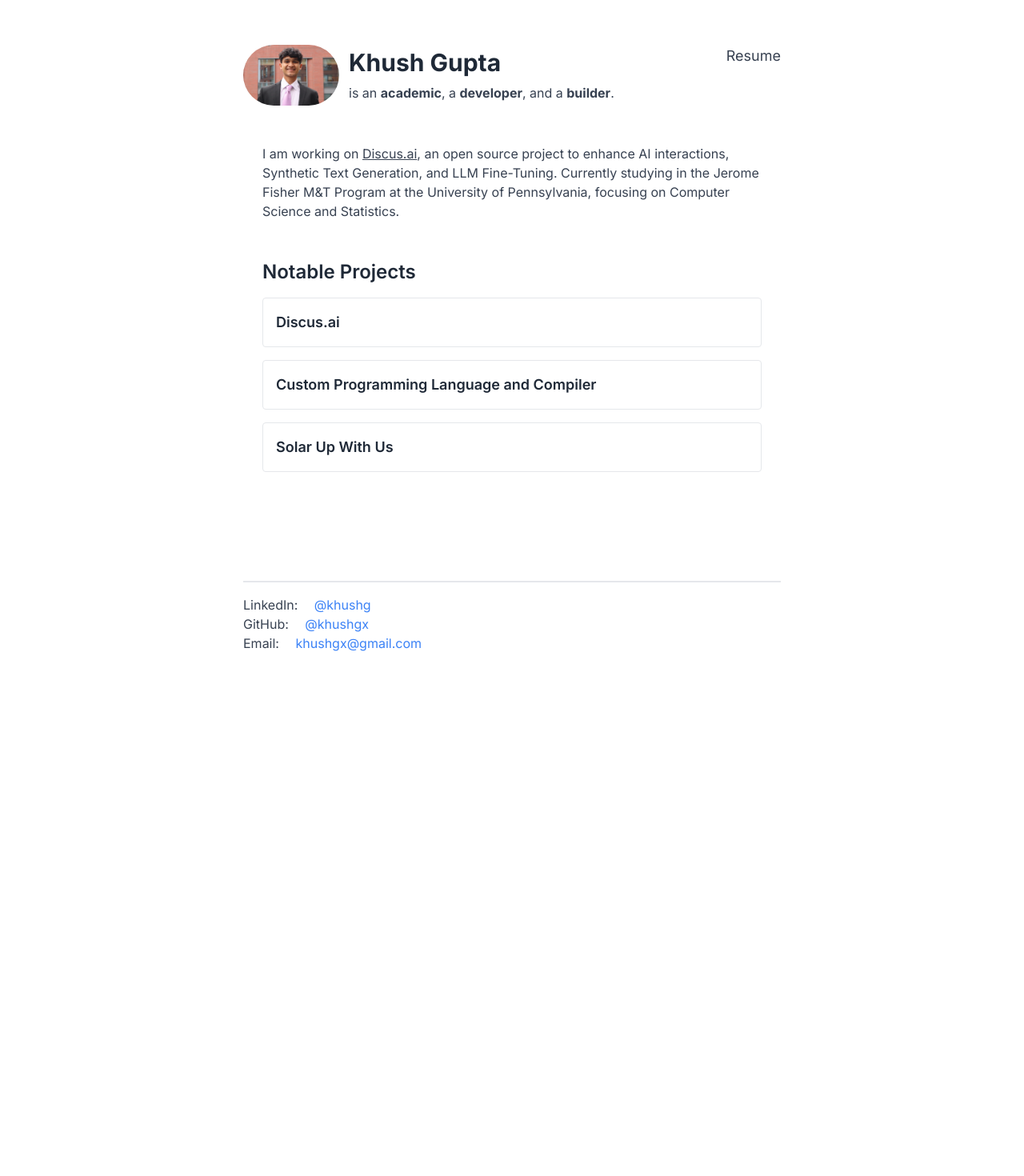
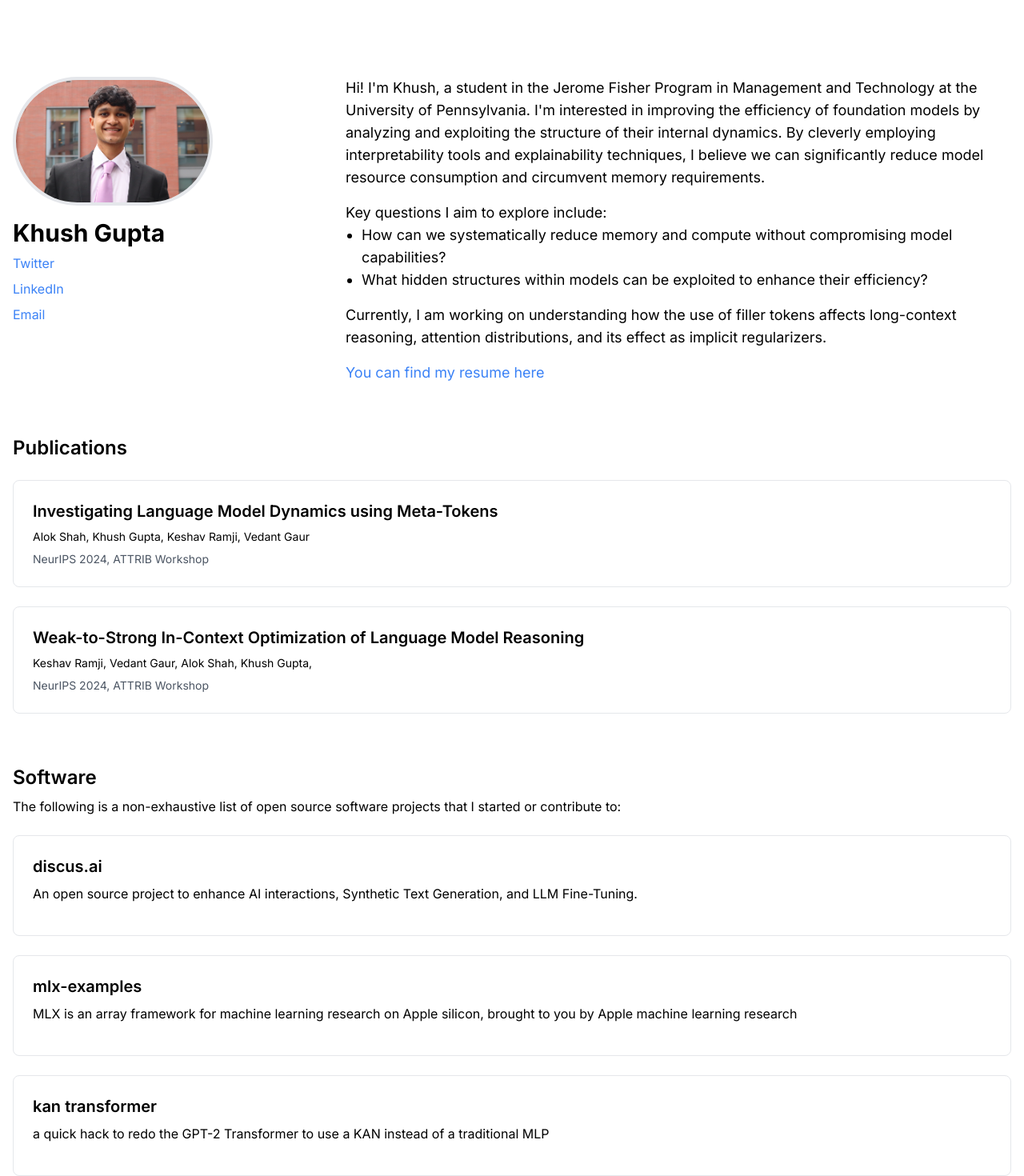
Before and after one commit to khushgx/website, a Next.js app: page / in a window 1280 px wide. Shown: the top 1470 px of the page at 80% size. Before the commit the page ends 848 px from the top, so only its background shows below. Built offline with nearby package versions, Linux system fonts and the light colour scheme.

Commit message:
updated website

```diff
--- a/package.json
+++ b/package.json
@@ -9,6 +9,8 @@
     "lint": "next lint"
   },
   "dependencies": {
+    "framer-motion": "^11.11.8",
+    "lucide-react": "^0.396.0",
     "next": "14.0.3",
     "react": "^18",
     "react-dom": "^18",
--- a/src/app/layout.js
+++ b/src/app/layout.js
@@ -4,8 +4,8 @@ import './globals.css'
 const inter = Inter({ subsets: ['latin'] })
 
 export const metadata = {
-  title: 'Create Next App',
-  description: 'Generated by create next app',
+  title: "Khush Gupta's Website",
+  description: 'Projects, Publications, Skills for Khush Gupta',
 }
 
 export default function RootLayout({ children }) {
--- a/src/app/page.js
+++ b/src/app/page.js
@@ -1,72 +1,118 @@
+import React from 'react';
+import Head from 'next/head';
 import Link from 'next/link';
-import Image from 'next/image'
+import Image from 'next/image';
 
 export default function Home() {
   return (
-    <div className="min-h-screen bg-white">
-      <header className="py-6 mt-8 container mx-auto max-w-2xl">
-        <div className="flex flex-col md:flex-row items-start">
+    <div className="min-h-screen bg-white text-black py-24">
+      <Head>
+        <title>Khush Gupta | Portfolio</title>
+        <meta name="description" content="Portfolio website of Khush Gupta" />
+        <link rel="icon" href="/favicon.ico" />
+        <style>{`
+          body {
+            font-family: -apple-system, BlinkMacSystemFont, 'Segoe UI', 'Roboto', 'Oxygen', 'Ubuntu', 'Cantarell', 'Fira Sans', 'Droid Sans', 'Helvetica Neue', sans-serif;
+          }
+        `}</style>
+      </Head>
 
-          {/* Flex container for image and name */}
-          <div className="flex items-center mb-4 md:mb-0 md:mr-4">
-            {/* Image */}
-            <div className="flex-shrink-0 mr-3">
-              <Image src="/img.png" width={120} height={150} className="rounded-full" />
-            </div>
-            {/* Name and Description */}
-            <div>
-              <h1 className="text-3xl font-bold text-gray-800">Khush Gupta</h1>
-              <p className="text-gray-700 mt-2">
-                is an <span className="font-bold">academic</span>, a <span className="font-bold">developer</span>, and a <span className="font-bold">builder</span>.
-              </p>
+      <main className="container mx-auto px-4">
+        {/* Introduction Section */}
+        <section className="mb-16 flex flex-col md:flex-row items-center md:items-start">
+          {/* Headshot on the left, left-aligned */}
+          <div className="md:w-1/3 flex flex-col items-center md:items-start md:pr-8">
+            <Image
+              src="/img.png"
+              alt="Khush Gupta Headshot"
+              width={250}
+              height={250}
+              className="rounded-full border-4 border-gray-200 mb-4"
+            />
+            <h1 className="text-3xl font-bold mb-2 text-left">Khush Gupta</h1>
+            <div className="space-y-2 text-left">
+              <div><Link href="https://twitter.com/notkhushg" className="text-blue-500 hover:underline">Twitter</Link></div>
+              <div><Link href="https://linkedin.com/in/khushg" className="text-blue-500 hover:underline">LinkedIn</Link></div>
+              <div><a href="mailto:khushgx@gmail.com" className="text-blue-500 hover:underline">Email</a></div>
             </div>
           </div>
-          {/* End of Flex container */}
 
-          {/* Rest of the code */}
-          <nav className="flex space-x-4 ml-0 md:ml-auto">
-            <Link href="https://drive.google.com/file/d/14kFWr9PVHWh05w4zSt5UNnTILBM4dJiZ/view?usp=sharing" className="text-lg text-gray-700 hover:text-gray-900" target="_blank">Resume</Link>
-          </nav>
-        </div>
-      </header>
+          {/* Description on the right, left-aligned */}
+          <div className="md:w-2/3 mt-8 md:mt-0 text-left">
+            <p className="text-lg mb-4">
+              Hi! I'm Khush, a student in the Jerome Fisher Program in Management and Technology at the University of Pennsylvania.
+              I'm interested in improving the efficiency of foundation models by analyzing and exploiting the structure of their internal dynamics. By cleverly employing interpretability tools and explainability techniques, I believe we can significantly reduce model resource consumption and circumvent memory requirements.
+            </p>
+            <p className="text-lg mb-4">
+              Key questions I aim to explore include:
+              <ul className="list-disc ml-5">
+                <li>How can we systematically reduce memory and compute without compromising model capabilities?</li>
+                <li>What hidden structures within models can be exploited to enhance their efficiency?</li>
+              </ul>
+            </p>
+            <p className="text-lg mb-4">Currently, I am working on understanding how the use of filler tokens affects long-context reasoning, attention distributions, and its effect as implicit regularizers.</p>
+            <p className="text-lg">
+              <Link href="/resume.pdf" className="text-blue-500 hover:underline">You can find my resume here</Link>
+            </p>
+          </div>
+        </section>
 
-      <main className="container mx-auto p-6 max-w-2xl">
+        {/* Publications Section */}
         <section className="mb-16">
-        <p className="text-gray-700">
-  I am working on <a href="https://discus.ai/" className="underline hover:text-blue-500" target="_blank" rel="noopener noreferrer">Discus.ai</a>, an open source project to enhance AI interactions, Synthetic Text Generation, and LLM Fine-Tuning. Currently studying in the Jerome Fisher M&T Program at the University of Pennsylvania, focusing on Computer Science and Statistics.
-</p>
+          <h2 className="text-2xl font-semibold mb-6">Publications</h2>
+          <div className="space-y-6">
+            <PublicationCard
+              title="Investigating Language Model Dynamics using Meta-Tokens"
+              authors="Alok Shah, Khush Gupta, Keshav Ramji, Vedant Gaur"
+              venue="NeurIPS 2024, ATTRIB Workshop"
+            />
+            <PublicationCard
+              title="Weak-to-Strong In-Context Optimization of Language Model Reasoning"
+              authors="Keshav Ramji, Vedant Gaur, Alok Shah, Khush Gupta,"
+              venue="NeurIPS 2024, ATTRIB Workshop"
+            />
+          </div>
+        </section>
 
-          <h2 className="text-2xl font-semibold text-gray-800 mt-12 mb-4">Notable Projects</h2>
-          <div className="grid grid-cols-1 gap-4">
-            {/* Repeat this block for each project */}
-            <div className="p-4 border rounded hover:shadow-lg transition duration-300">
-              <Link href="https://github.com/discus-labs/discus"><span className="font-semibold text-lg text-gray-800 hover:text-gray-600 cursor-pointer">Discus.ai</span></Link>
-            </div>
-            {/* End of project block */}
-
-             {/* Repeat this block for each project */}
-             <div className="p-4 border rounded hover:shadow-lg transition duration-300">
-              <Link href="https://github.com/hvnguyen57/hackharvard"><span className="font-semibold text-lg text-gray-800 hover:text-gray-600 cursor-pointer">Custom Programming Language and Compiler</span></Link>
-            </div>
-            {/* End of project block */}
-
-             {/* Repeat this block for each project */}
-             <div className="p-4 border rounded hover:shadow-lg transition duration-300">
-              <Link href="https://github.com/khushgx/cutom_programming_compiler"><span className="font-semibold text-lg text-gray-800 hover:text-gray-600 cursor-pointer">Solar Up With Us</span></Link>
-            </div>
-            {/* End of project block */}
+        {/* Software Section */}
+        <section className="mb-16">
+          <h2 className="text-2xl font-semibold mb-2">Software</h2>
+          <p className="mb-6">The following is a non-exhaustive list of open source software projects that I started or contribute to:</p>
+          <div className="space-y-6">
+            <ProjectCard
+              title="discus.ai"
+              description="An open source project to enhance AI interactions, Synthetic Text Generation, and LLM Fine-Tuning."
+              link=""
+            />
+            <ProjectCard
+              title="mlx-examples"
+              description="MLX is an array framework for machine learning research on Apple silicon, brought to you by Apple machine learning research"
+              link="/projects/compiler"
+            />
+            <ProjectCard
+              title="kan transformer"
+              description="a quick hack to redo the GPT-2 Transformer to use a KAN instead of a traditional MLP"
+              link="/projects/solar"
+            />
           </div>
         </section>
       </main>
-
-      <footer className="mt-4 py-8 container mx-auto max-w-2xl">
-        <div className="border-b-2 border-gray-200 mb-4"></div>
-        <p className="text-gray-700">
-          LinkedIn: <span className="border-b-2 border-dotted border-gray-400 ml-2 mr-2"></span><Link href="https://linkedin.com/in/khushg"><span className="text-blue-500 hover:underline">@khushg</span></Link><br />
-          GitHub: <span className="border-b-2 border-dotted border-gray-400 ml-2 mr-2"></span><Link href="https://github.com/khushgx"><span className="text-blue-500 hover:underline">@khushgx</span></Link><br />
-          Email: <span className="border-b-2 border-dotted border-gray-400 ml-2 mr-2"></span><Link href="mailto:khushgx@gmail.com"><span className="text-blue-500 hover:underline">khushgx@gmail.com</span></Link>
-        </p>
-      </footer>
     </div>
   );
 }
+
+const PublicationCard = ({ title, authors, venue }) => (
+  <div className="border border-gray-200 rounded-lg p-6 hover:shadow-md transition duration-300">
+    <h3 className="text-xl font-semibold mb-2">{title}</h3>
+    <p className="text-sm mb-2">{authors}</p>
+    <p className="text-sm text-gray-600">{venue}</p>
+  </div>
+);
+
+const ProjectCard = ({ title, description, link }) => (
+  <div className="border border-gray-200 rounded-lg p-6 hover:shadow-md transition duration-300">
+    <h3 className="text-xl font-semibold mb-2">{title}</h3>
+    <p className="mb-4">{description}</p>
+    {/* <Link href={link} className="text-blue-500 hover:underline">Learn More</Link> */}
+  </div>
+);
```
Also changed, not shown: 2 other files (tests, documents, lock files or other folders).
